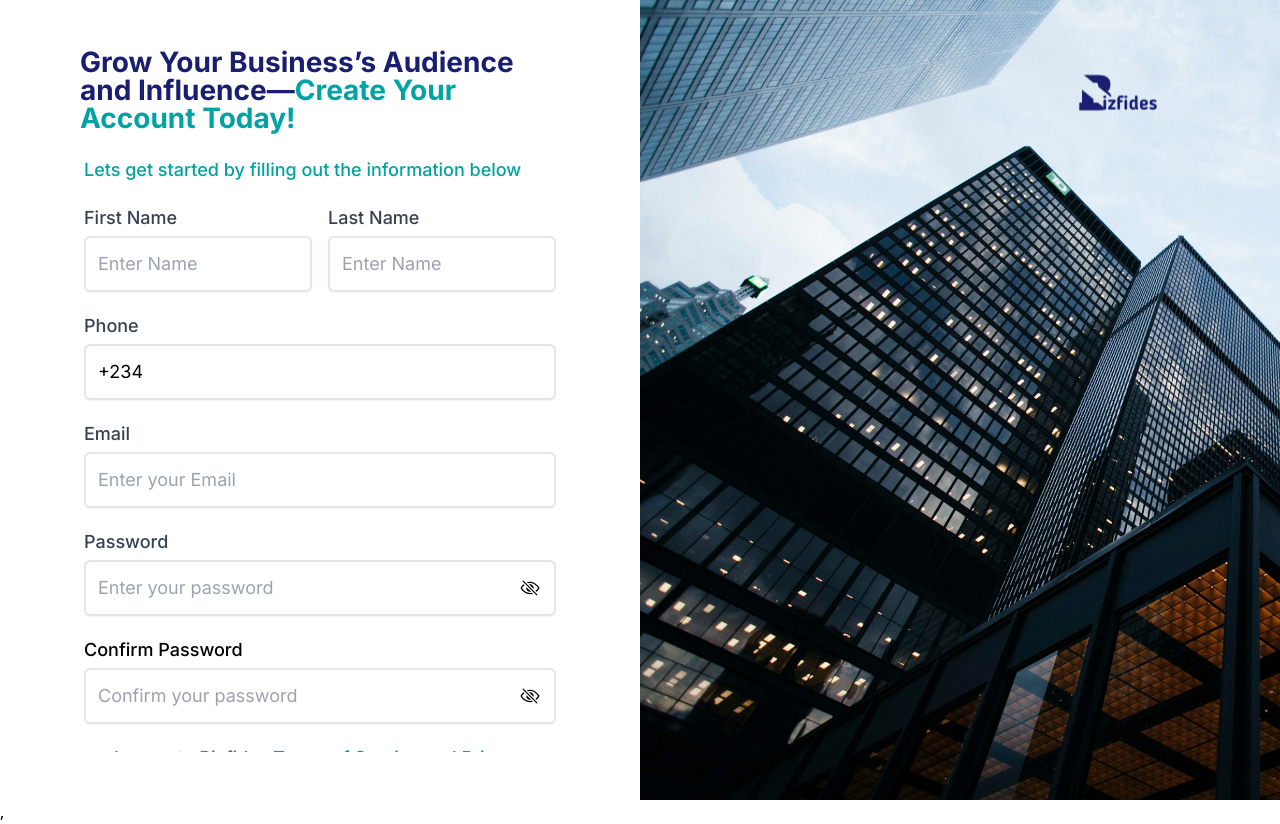
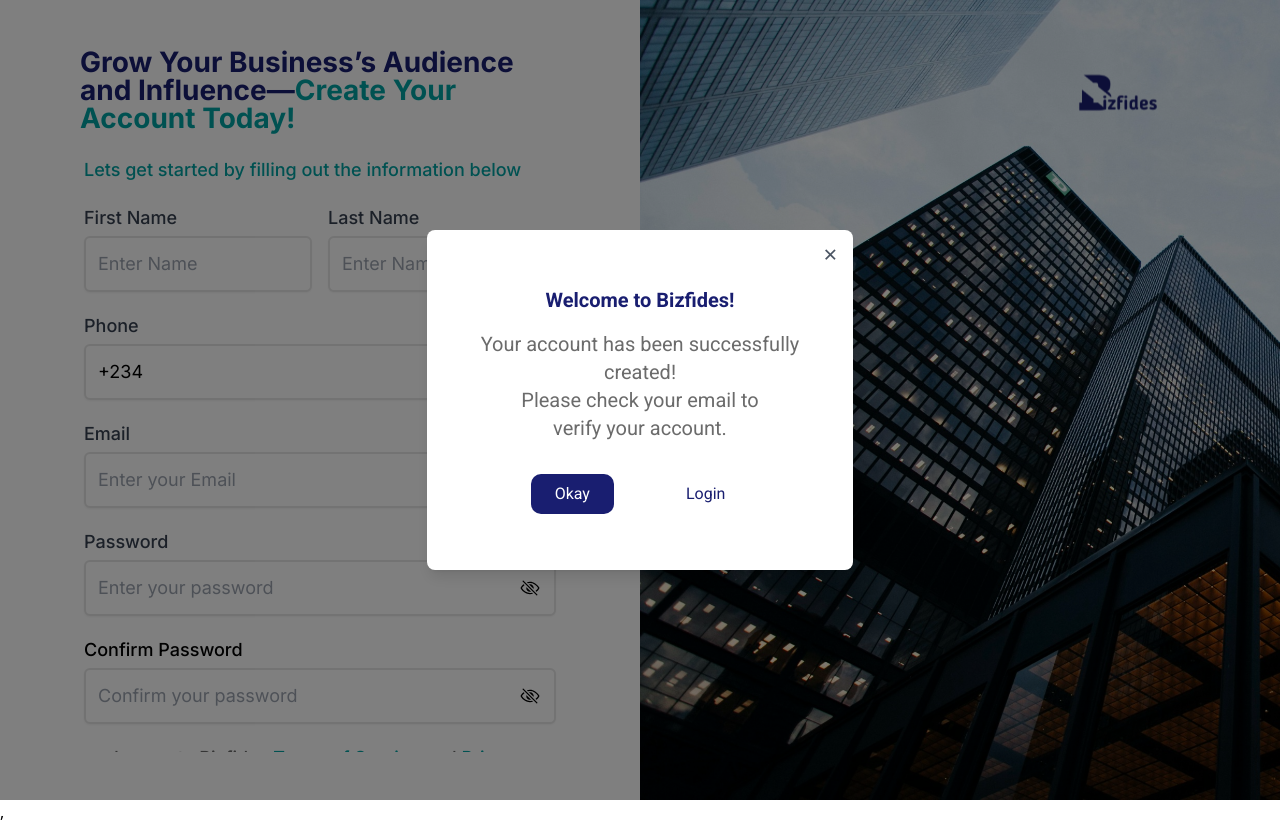
Before and after one commit to Darkchoco3/BIZFIDES_, a React (Vite) app: page /register in a window 1280 px wide. Built offline with nearby package versions, Linux system fonts and the light colour scheme; no server answers.

Commit message:
modal added

```diff
--- a/src/Auth/ForgetPassword.jsx
+++ b/src/Auth/ForgetPassword.jsx
@@ -46,7 +46,6 @@
         setMessage(`An error occurred: ${response.data.message}`);
       }
     } catch (err) {
-      console.log(err.response.data.message);
 
       setMessage(`An error occurred: ${err.response.data.message}`);
     } finally {
--- a/src/Auth/Signup.jsx
+++ b/src/Auth/Signup.jsx
@@ -9,16 +9,28 @@
 import { useAuth } from '../Contexts/Auth';
 import LoadingButtonText from '../Components/utils/Loading';
 import { ImNotification } from "react-icons/im";
+import Modal from '../Components/utils/Modal';
 
 
 const SignUp = () => {
   const navigate = useNavigate();
   const [loading, setLoading] = useState(false);
   const [message, setMessage] = useState('');
+  const [isModalOpen, setIsModalOpen] = useState(true);
   const [showPassword, setShowPassword] = useState(false);
   const [showConfirmPassword, setShowConfirmPassword] = useState(false);
   const [phoneNumber, setPhoneNumber] = useState('+234');
   const { signup } = useAuth()
+
+
+  const openModal = () => {
+    setIsModalOpen(true);
+  };
+
+  const closeModal = () => {
+    setIsModalOpen(false);
+    reset()
+  };
 
 
   // Initialize useForm hook
@@ -73,6 +85,8 @@
   };
 
 
+//   Your account has been successfully created!"
+// "Please check your email to verify your account."
 
   return (
 <>
@@ -249,6 +263,18 @@
     </div>
     </div>
 
+ {/* Modal */}
+ <Modal isOpen={isModalOpen} onClose={closeModal} closeOnClickOutside={false}>
+          <div className='w-full text-center py-8 font-roboto '>
+            <h2 className='font-semibold text-xl font-roboto text-primary pb-4'>Welcome to Bizfides!</h2>
+            <p className='text-xl text-neutral-grey-300'>Your account has been successfully created!</p>
+            <p className='text-xl text-neutral-grey-300'>Please check your email to verify your account.</p>
+            <div className='flex justify-center gap-12'>
+            <button onClick={closeModal} className='bg-primary p-2 px-6 rounded-[10px] text-white hover:bg-primary-dark mt-8' >Okay</button>
+            <Link to='/login' onClick={closeModal} className='p-2 px-6 rounded-[10px] text-primary mt-8'>Login</Link>
+            </div>
+          </div>
+      </Modal>
     {/* Right Side - Image Background */}
     <div className="hidden lg:flex lg:w-1/2 h-screen bg-cover  relative" style={{ backgroundImage: `url(${image})` }}>
     <Link to='/' className="absolute right-[120px] top-[70px]">
```
